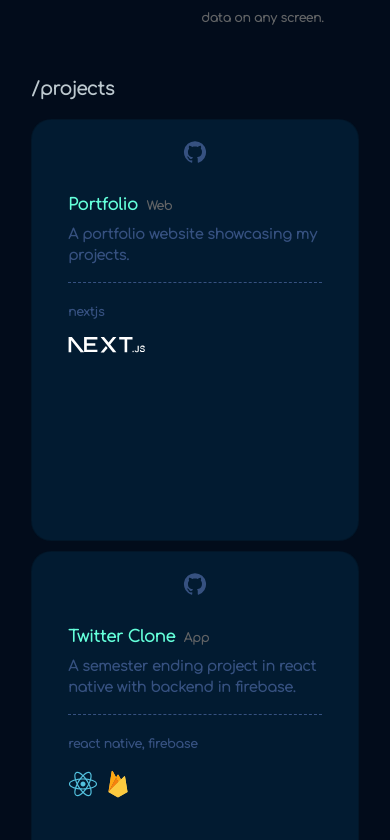
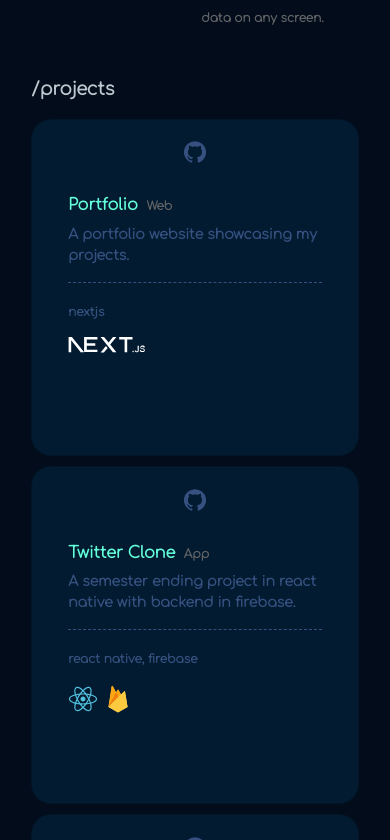
Before and after one commit to amna-kamran/Amna, a Next.js app: page / in a window 390 px wide. Shown: the part 1284-2124 px from the top of the page. Built offline with nearby package versions, Linux system fonts and the light colour scheme.

Commit message:
project card height responsive

```diff
--- a/styles/Navbar.module.css
+++ b/styles/Navbar.module.css
@@ -28,6 +28,7 @@
 .icon {
   color: var(--ash);
   height: 3.8vh;
+  width: 2.5vh;
 }
 
 @media only screen and (max-width: 550px) {
--- a/styles/Project.module.css
+++ b/styles/Project.module.css
@@ -57,10 +57,13 @@
   .project_container {
     grid-template-columns: repeat(auto-fill, minmax(250px, 1fr));
   }
+  .card {
+    min-height: 25vh;
+  }
 }
 
 @media only screen and (max-width: 550px) {
   .card {
-    min-height: 50vh;
+    min-height: 40vh;
   }
 }
```
